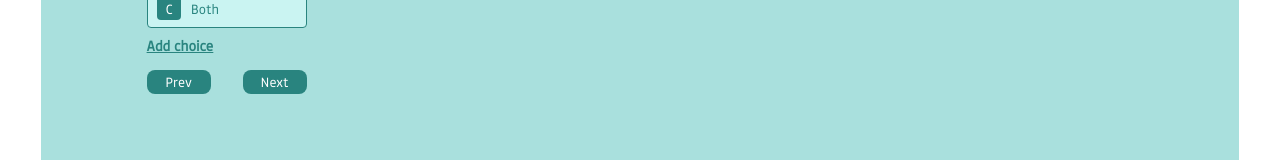
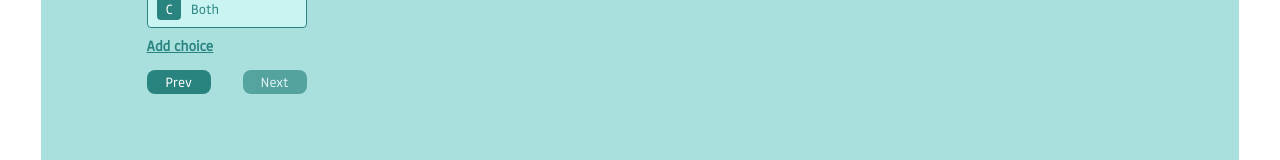
Before and after one commit to shubhamchasing/evaluation_project, a React (Create React App) app: page /page-3 in a window 1280 px wide. Shown: the part 446-606 px from the top of the page. Built offline with nearby package versions, Linux system fonts and the light colour scheme.

Commit message:
validation and some changes

```diff
--- a/src/Components/Buttons/NavigationButton.js
+++ b/src/Components/Buttons/NavigationButton.js
@@ -1,20 +1,28 @@
 import { Link } from "react-router-dom";
 
+const NavigationButton = ({ to, onClick, value, isDisabled }) => {
+  const btnEnableDisable = !isDisabled ? "nav-btn-enable" : "nav-btn-disabled";
 
-const NavigationButton = ({to, onClick , value, isDisabled}) => {
-
-   // const btnEnableDisable = !isDisabled ? "nav-btn-enable" : "nav-btn-disabled";
-
-
-    return ( <Link to = {to} className="link">
-    <button type="button"
-    onClick={(e) => {
-        onClick(e);
+  return (
+    <Link
+      to={to}
+      className="link"
+      onClick={(e) => {
+        if (isDisabled) e.preventDefault();
       }}
-      className = {`nav-btn`}
-      value = {value}
-      >{value}
-        </button></Link> );
-}
+    >
+      <button
+        type="button"
+        onClick={(e) => {
+          onClick(e);
+        }}
+        className={`nav-btn ${btnEnableDisable}`}
+        value={value}
+      >
+        {value}
+      </button>
+    </Link>
+  );
+};
 
 export default NavigationButton;
--- a/src/Components/CommonPage/CommanPage.js
+++ b/src/Components/CommonPage/CommanPage.js
@@ -55,6 +55,14 @@ class CommanPage extends Component {
     }
   };
 
+  handleCheck = () => {
+    if (Object.keys(this.state.selected).length > 0) {
+      return false;
+    } else {
+      return true;
+    }
+  };
+
   handleSaveUserDetails = (e) => {
     //console.log(e.target)
     let response = {
@@ -63,7 +71,7 @@ class CommanPage extends Component {
     this.props.responses(response);
     //this.setState({ selected: {} });
     if (e.target.value === "Next" && this.props.page.id === 8) {
-     // console.log(this.props.details)
+      // console.log(this.props.details)
       api.formSubmit(this.props.details);
     }
   };
@@ -106,13 +114,15 @@ class CommanPage extends Component {
                 onClick={(e) => {
                   this.handleSaveUserDetails(e);
                 }}
+                isDisabled = {false}
               />
               <NavigationButton
-                to={"page-" + (id + 1)}
+                to={ "page-" + (id + 1)}
                 value={"Next"}
                 onClick={(e) => {
                   this.handleSaveUserDetails(e);
                 }}
+                isDisabled = {this.handleCheck()}
               />
             </div>
           </div>
--- a/src/Components/RatingPage.js
+++ b/src/Components/RatingPage.js
@@ -29,6 +29,15 @@ class RatingPage extends Component {
   handleOnClick = (e) => {
     let value = e.currentTarget.value;
     this.setState({ rating: value });
+  };
+
+  handleCheck = () => {
+   // console.log(this.state);
+    if (this.state.rating !== undefined) {
+      return false;
+    } else {
+      return true;
+    }
   };
 
   handleSaveUserDetails = () => {
@@ -75,6 +84,7 @@ class RatingPage extends Component {
                 onClick={() => {
                   this.handleSaveUserDetails();
                 }}
+                isDisabled={false}
               />
               <NavigationButton
                 to={"page-" + (id + 1)}
@@ -82,6 +92,7 @@ class RatingPage extends Component {
                 onClick={() => {
                   this.handleSaveUserDetails();
                 }}
+                isDisabled={this.handleCheck()}
               />
             </div>
           </div>
--- a/src/Components/SecondPage.js
+++ b/src/Components/SecondPage.js
@@ -31,7 +31,19 @@ class SecondPage extends Component {
     this.setState({ email: e.target.value });
   };
 
-  handleSaveUserDetails = () => {
+  handleCheck = () => {
+    let emailRegex = new RegExp(
+      "([!#-'*+/-9=?A-Z^-~-]+(.[!#-'*+/-9=?A-Z^-~-]+)*|\"([]!#-[^-~ \t]|(\\[\t -~]))+\")@([!#-'*+/-9=?A-Z^-~-]+(.[!#-'*+/-9=?A-Z^-~-]+)*|[[\t -Z^-~]*])"
+    );
+
+    if (this.state.name.length > 2 && emailRegex.test(this.state.email)) {
+      return false;
+    } else {
+      return true;
+    }
+  };
+
+  handleSaveUserDetails = (e) => {
     let details = { ...this.state };
 
     this.props.userDetails(details);
@@ -40,7 +52,7 @@ class SecondPage extends Component {
     return (
       <div className="main">
         <div className="page-2">
-          <div className="form-outer-box" >
+          <div className="form-outer-box">
             <div className="form-box">
               <form>
                 <div className="input-wrapper">
@@ -77,21 +89,22 @@ class SecondPage extends Component {
                   <NavigationButton
                     to={"/"}
                     value={"Prev"}
-                onClick={() => {
-                  this.handleSaveUserDetails();
+                    onClick={(e) => {
+                      this.handleSaveUserDetails(e);
                     }}
+                    isDisabled={false}
                   />
                   <NavigationButton
                     to={"page-3"}
                     value={"Next"}
-                onClick={() => {
-                  this.handleSaveUserDetails();
+                    onClick={(e) => {
+                      this.handleSaveUserDetails(e);
                     }}
+                    isDisabled={this.handleCheck()}
                   />
                 </div>
               </form>
             </div>
-
           </div>
           <div className="svg-box"></div>
         </div>
@@ -101,7 +114,6 @@ class SecondPage extends Component {
 }
 
 export default connect(mapStateToProps, mapDispatchToProps)(SecondPage);
-
 
 // <Link to={"/"}>
 //                 <button type="button">Previous</button>{" "}
--- a/src/style.css
+++ b/src/style.css
@@ -250,6 +250,11 @@
 
 }
 
+.nav-btn-disabled {
+  opacity: 0.65;
+  cursor: not-allowed;
+}
+
 .navigation-box {
   display: flex;
   gap: 2rem;
```
Lines whose indentation alone changed are shown as unchanged.
